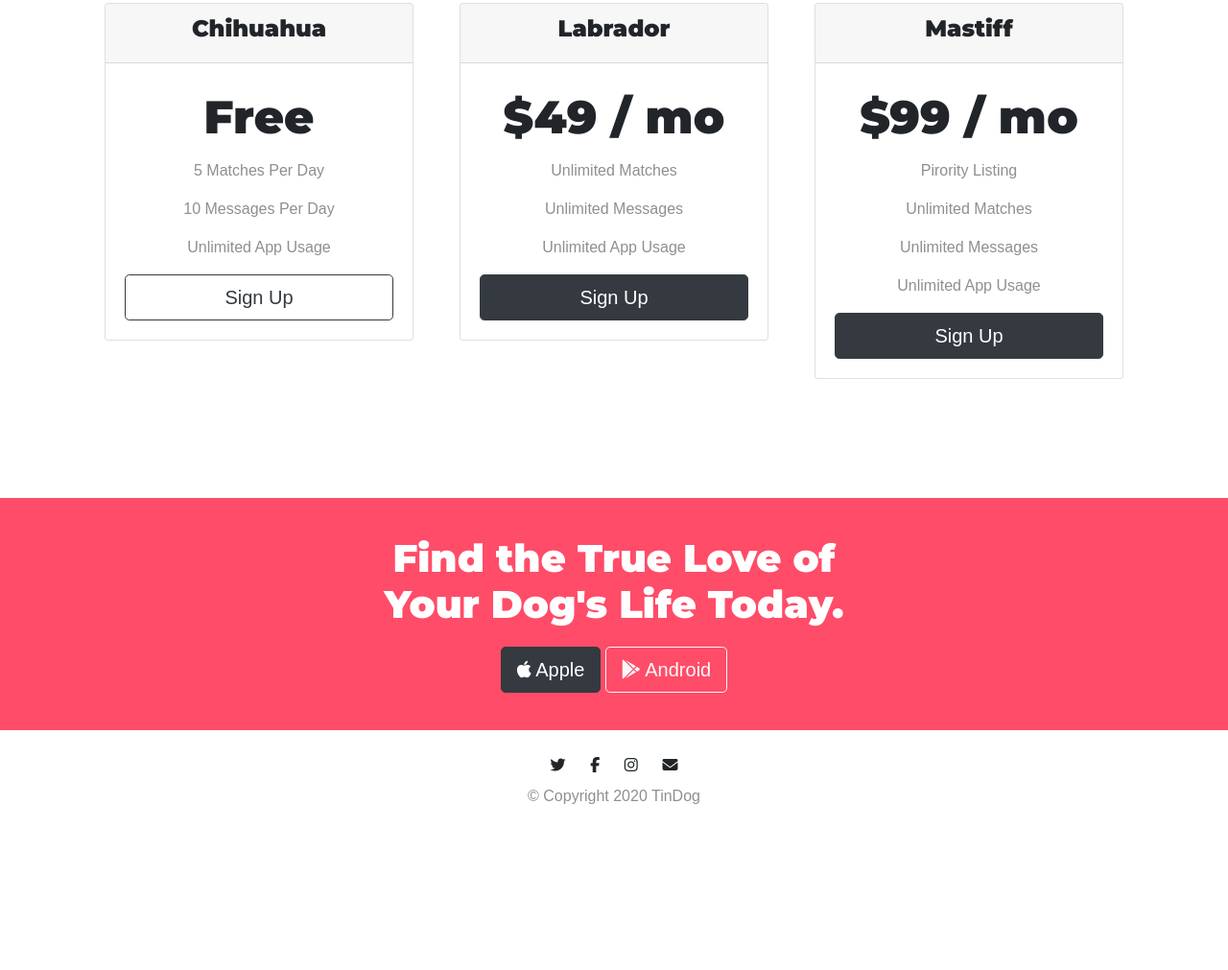
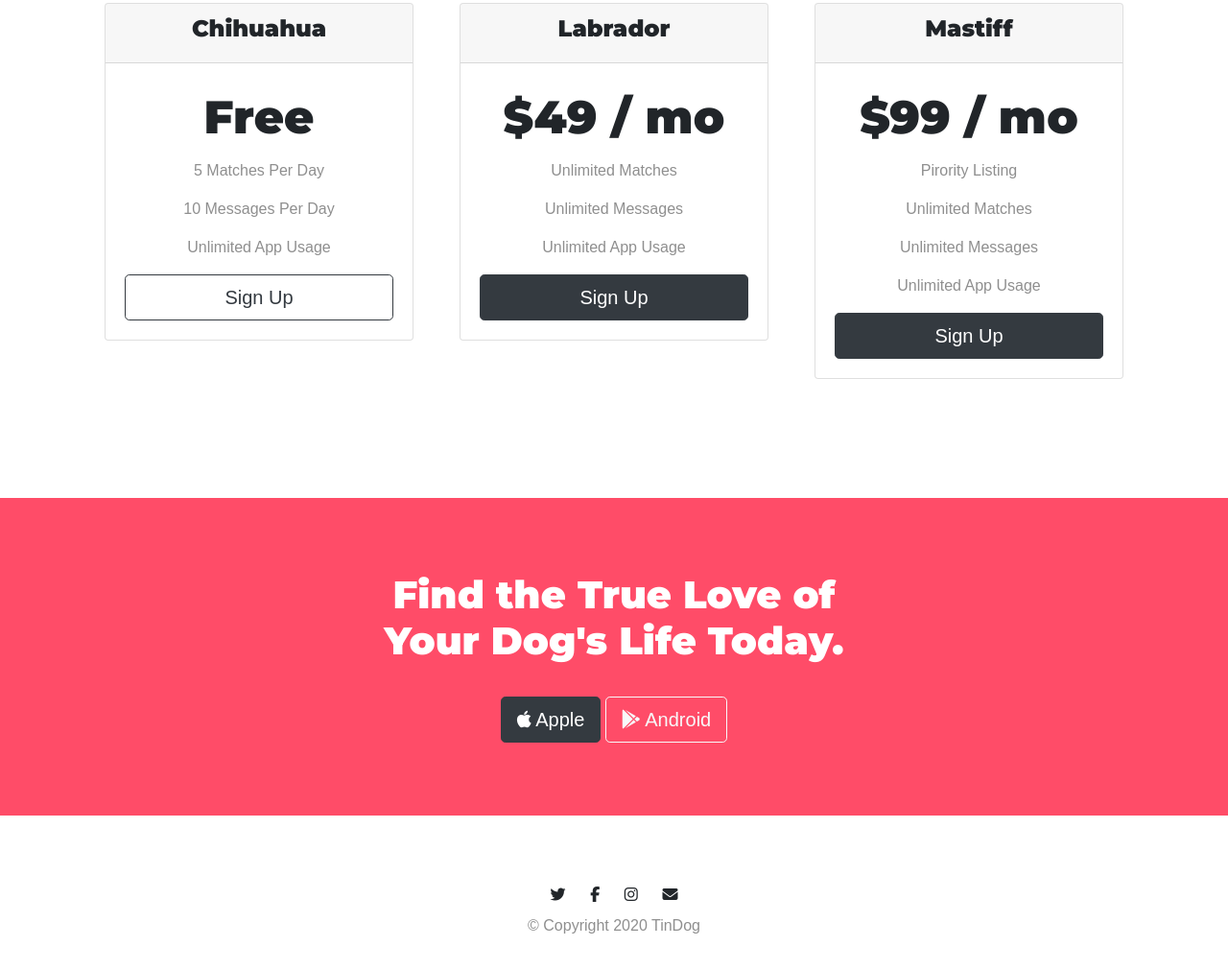
Before and after one commit to FBDEV777/bio, a plain HTML site: page index.html in a window 1280 px wide. Shown: the part 1968-2979 px from the top of the page at 96% size. Before the commit the page ends 2852 px from the top, so only its background shows below. Drawn offline with nearby package versions, Linux system fonts and the light colour scheme.

Commit message:
Add files via upload

```diff
--- a/css/styles.css
+++ b/css/styles.css
@@ -102,7 +102,7 @@ p {
 }
 
 .footer-txt {
-  padding: 0 30% 1%;
+  padding: 0 30% 2%;
   font-size: 40px;
 }
 
@@ -122,7 +122,7 @@ p {
 #cta {
   color: #FFF;
   background-color: #FF4C68;
-  padding: 3% 0 3%;
+  padding: 6% 0 6%;
   text-align: center;
 }
 
@@ -155,7 +155,7 @@ p {
 }
 
 #footer {
-  padding: 2% 0 2%;
+  padding: 5.5% 0 5.5%;
   text-align: center;
 }
 
--- a/index.html
+++ b/index.html
@@ -231,9 +231,7 @@
   <!-- Footer -->
 
   <footer id="footer">
-    <div>
       <i class="footer-icon fab fa-twitter"></i><i class="footer-icon fab fa-facebook-f"></i><i class="footer-icon fab fa-instagram"></i><i class="footer-icon fas fa-envelope"></i>
-    </div>
     <p>© Copyright 2020 TinDog</p>
 
   </footer>
```
